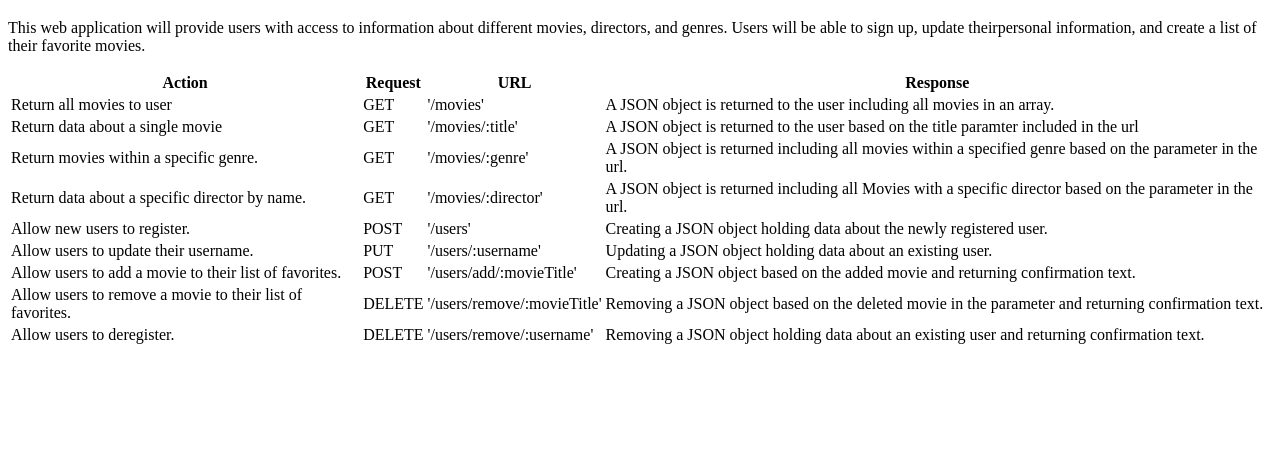
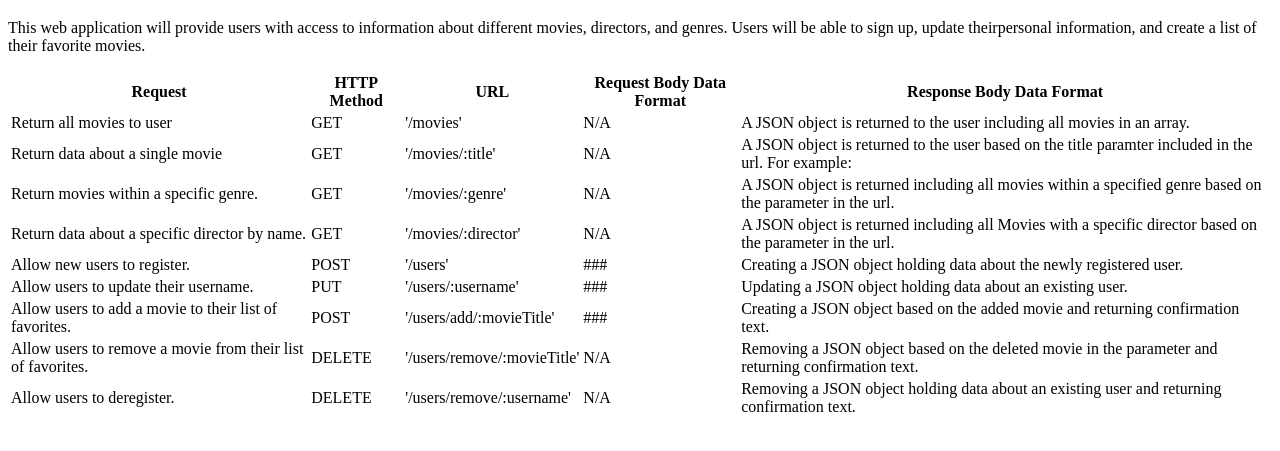
Before and after one commit to RHBusch/movie_api, a website: page public/documentation.html in a window 1280 px wide. Shown: the part 61-512 px from the top of the page. Drawn offline with Linux system fonts and the light colour scheme.

Commit message:
Adding example fields to the documentation table

```diff
--- a/public/documentation.html
+++ b/public/documentation.html
@@ -12,13 +12,14 @@
       Users will be able to sign up, update theirpersonal information, and create a list of their favorite movies. </p>
  </body>
   <table>
-
+<!--- Start by creating examples for each type of data -->
     <thead>
       <tr>
-        <th>Action</th>
         <th>Request</th>
+        <th>HTTP Method</th>
         <th>URL</th>
-        <th>Response</th>
+        <th>Request Body Data Format</th>
+        <th>Response Body Data Format</th>
       </tr>
 
     </thead>
@@ -29,17 +30,24 @@
           <td> Return all movies to user</td>
           <td>GET</td>
           <td>'/movies'</td>
+          <td>N/A</td>
           <td> A JSON object is returned to the user including all movies in an array. </td>
 
       </tr>
           <td>Return data about a single movie</td>
           <td>GET</td>
           <td>'/movies/:title' </td>
-          <td>A JSON object is returned to the user based on the title paramter included in the url</td>
+          <td>N/A</td>
+          <td>A JSON object is returned to the user based on the title paramter included in the url. For example: <br>
+
+
+          </td>
+
       <tr>
         <td>Return movies within a specific genre.</td>
         <td>GET</td>
         <td>'/movies/:genre'</td>
+        <td>N/A</td>
         <td>A JSON object is returned including all movies within a specified genre based on the parameter in the url.</td>
       </tr>
 
@@ -47,6 +55,7 @@
         <td>Return data about a specific director by name.</td>
         <td>GET</td>
         <td>'/movies/:director'</td>
+        <td>N/A</td>
         <td> A JSON object is returned including all Movies with a specific director based on the parameter in the url.</td>
       </tr>
 
@@ -54,6 +63,7 @@
         <td>Allow new users to register.</td>
         <td>POST</td>
         <td>'/users'</td>
+        <td>###</td>
         <td>Creating a JSON object holding data about the newly registered user. </td>
       </tr>
 
@@ -61,6 +71,7 @@
         <td>Allow users to update their username.</td>
         <td>PUT</td>
         <td>'/users/:username'</td>
+        <td>###</td>
         <td>Updating a JSON object holding data about an existing user.</td>
       </tr>
 
@@ -68,13 +79,15 @@
         <td>Allow users to add a movie to their list of favorites.</td>
         <td>POST</td>
         <td>'/users/add/:movieTitle'</td>
+        <td>###</td>
         <td>Creating a JSON object based on the added movie and returning confirmation text.  </td>
       </tr>
 
       <tr>
-        <td>Allow users to remove a movie to their list of favorites.</td>
+        <td>Allow users to remove a movie from their list of favorites.</td>
         <td>DELETE</td>
         <td>'/users/remove/:movieTitle'</td>
+        <td>N/A</td>
         <td>Removing a JSON object based on the deleted movie in the parameter and returning confirmation text.</td>
       </tr>
 
@@ -82,6 +95,7 @@
         <td>Allow users to deregister.</td>
         <td>DELETE</td>
         <td>'/users/remove/:username'</td>
+        <td>N/A</td>
         <td>Removing a JSON object holding data about an existing user and returning confirmation text. </td>
       </tr>
 
```
